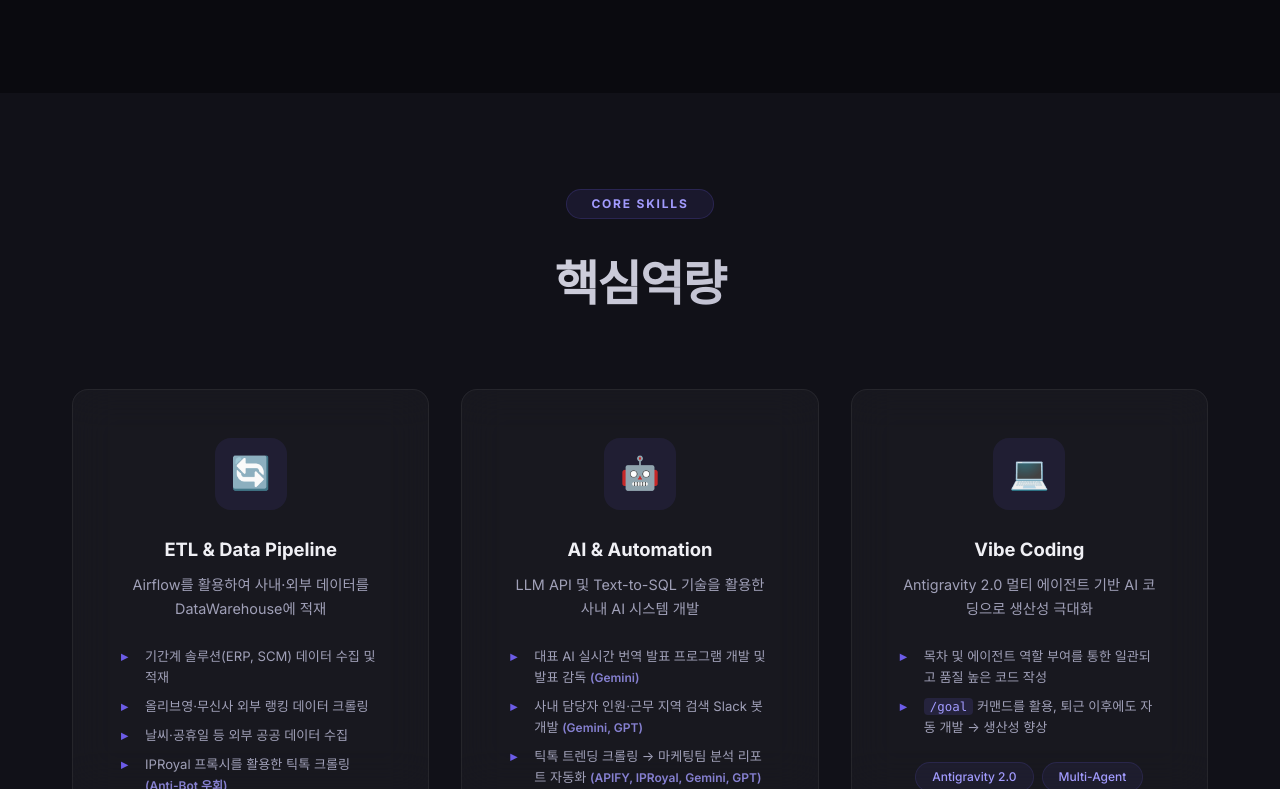
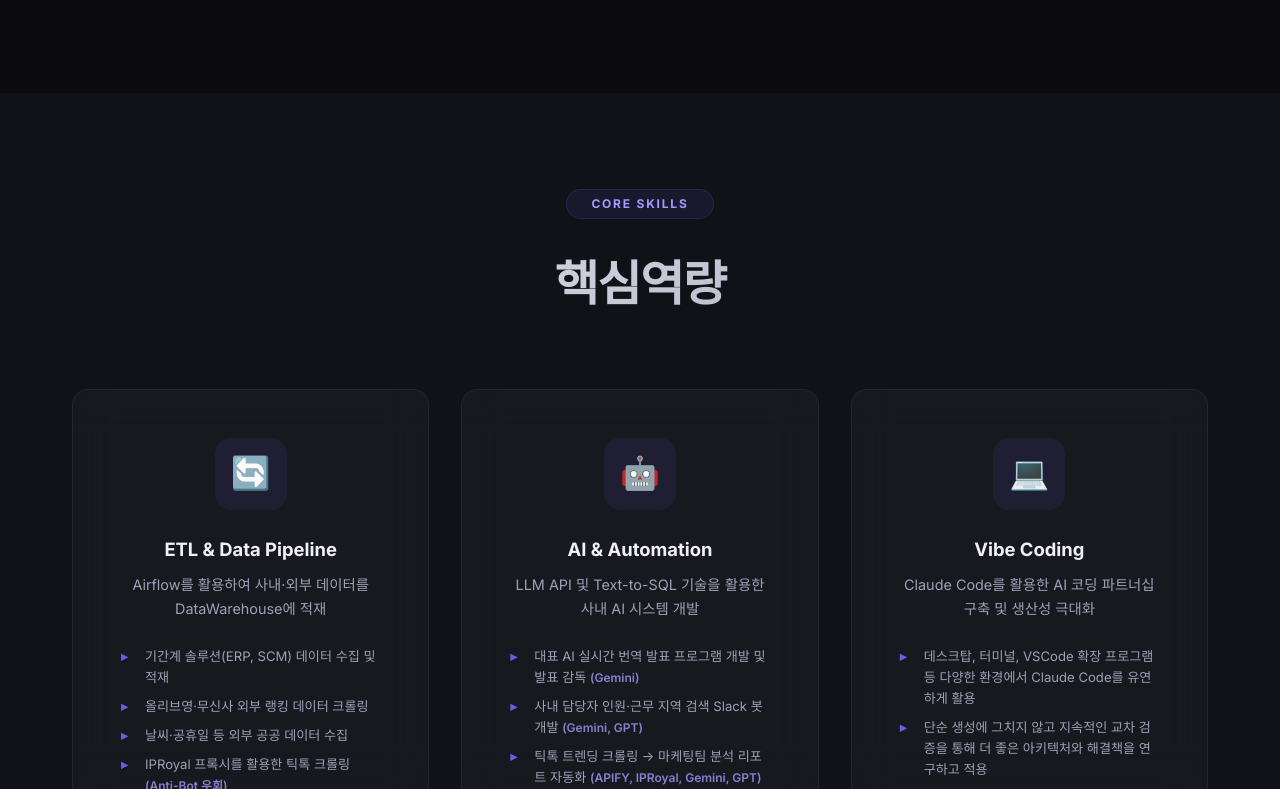
Before and after one commit to kimyoonchul/resume-portfolio, a plain HTML site: page index.html in a window 1280 px wide. Shown: the part 2011-2800 px from the top of the page. Drawn offline with Linux system fonts and the light colour scheme.

Commit message:
Update core skills - Vibe Coding with Claude Code

```diff
--- a/index.html
+++ b/index.html
@@ -53,9 +53,9 @@
                 <span class="title-line title-name">김윤철<span class="title-accent">입니다.</span></span>
             </h1>
             <p class="hero-description">
-                <span id="career-years-text">12년</span> 이상의 개발 경력을 가진 <strong>AX 엔지니어</strong>입니다.<br>
-                Airflow ETL, Gemini·GPT 기반 AI 솔루션, XGBoost 예측 모델,<br>
-                그리고 <em>Antigravity 2.0 멀티 에이전트 바이브코딩</em>까지 하고 있습니다.
+                컴퓨터 공학 전공의 <span id="career-years-text">12년</span>차 개발자 출신으로, 탄탄하게 성장한 <strong>AX 엔지니어</strong>입니다.<br>
+                Airflow ETL 설계, ML 예측 모델, AI 솔루션(Gemini·GPT) 및 <em>바이브코딩</em> 역량을 갖추고 있으며,<br>
+                Google Workspace 도입부터 전사 교육까지 주도하며 조직의 성공적인 AI 전환을 이끕니다.
             </p>
             <div class="hero-stats">
                 <div class="stat-item">
@@ -235,16 +235,16 @@
                         <div class="skill-icon">💻</div>
                     </div>
                     <h3>Vibe Coding</h3>
-                    <p>Antigravity 2.0 멀티 에이전트 기반 AI 코딩으로 생산성 극대화</p>
+                    <p>Claude Code를 활용한 AI 코딩 파트너십 구축 및 생산성 극대화</p>
                     <ul class="skill-details">
-                        <li>목차 및 에이전트 역할 부여를 통한 일관되고 품질 높은 코드 작성</li>
-                        <li><code>/goal</code> 커맨드를 활용, 퇴근 이후에도 자동 개발 → 생산성 향상</li>
+                        <li>데스크탑, 터미널, VSCode 확장 프로그램 등 다양한 환경에서 Claude Code를 유연하게 활용</li>
+                        <li>단순 생성에 그치지 않고 지속적인 교차 검증을 통해 더 좋은 아키텍처와 해결책을 연구하고 적용</li>
                     </ul>
                     <div class="skill-tags">
-                        <span class="skill-tag">Antigravity 2.0</span>
-                        <span class="skill-tag">Multi-Agent</span>
-                        <span class="skill-tag">Cursor</span>
-                        <span class="skill-tag">/goal</span>
+                        <span class="skill-tag">Claude Code</span>
+                        <span class="skill-tag">VSCode Extension</span>
+                        <span class="skill-tag">Terminal</span>
+                        <span class="skill-tag">Cross-Validation</span>
                     </div>
                 </div>
                 <div class="skill-card glass-card" data-aos="fade-up" data-aos-delay="300">
@@ -368,7 +368,8 @@
                                 </div>
                                 <div class="project-item">
                                     <h4>🧠 ML 자재 단가예측 챗봇</h4>
-                                    <p>Gemini + XGBoost 기반 챗봇 시스템 개발. PLM 제품사양서 데이터를 전처리하여 거래처별 자재 단가를 예측하고, 거래처 화재 등 리스크 뉴스 데이터도 수집하여 실시간 알림 제공.</p>
+                                    <p>Gemini + XGBoost 기반 챗봇 시스템 개발. PLM 제품사양서 데이터를 전처리하여 거래처별 자재 단가를 예측하고, 거래처 화재 등
+                                        리스크 뉴스 데이터도 수집하여 실시간 알림 제공.</p>
                                 </div>
                             </div>
                             <div class="project-item">
```
